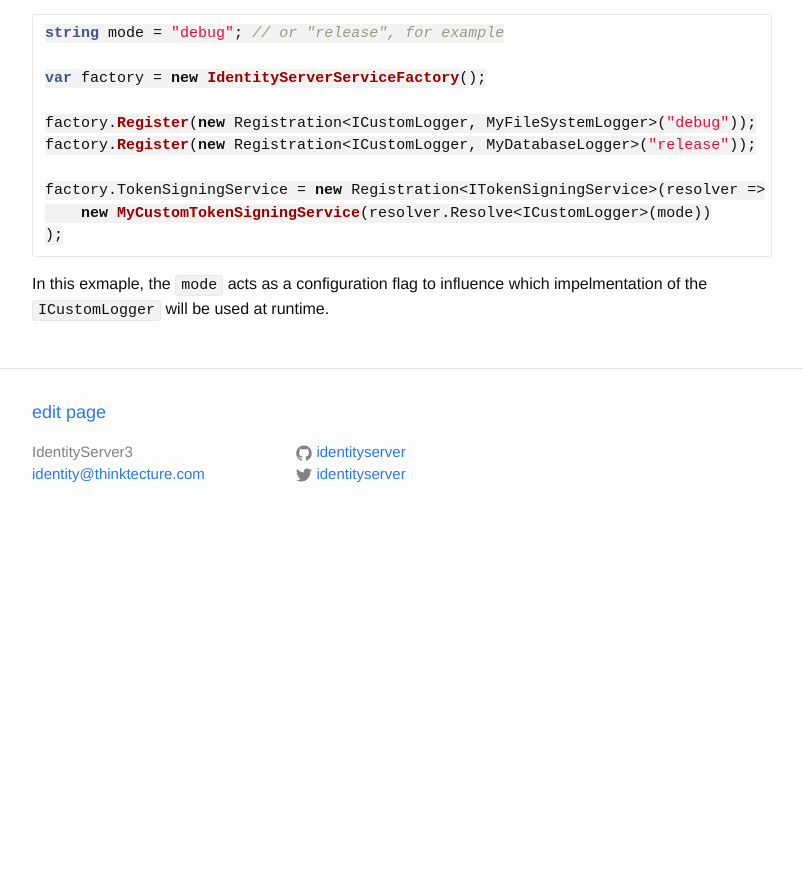
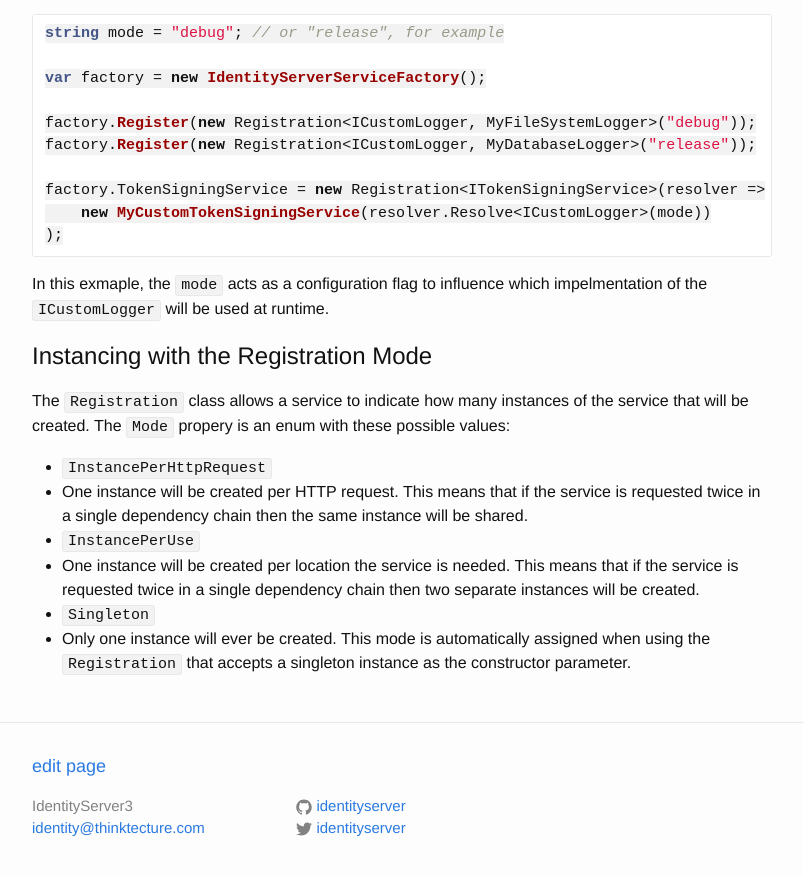
Before and after one commit to IdentityServer/Documentation, a Jekyll site: the page built from docs/advanced/di.md, in a window 1280 px wide and 900 px high, scrolled down 3635 px. Shown: the top 876 px of the window, without its empty margins (238-1041 px from the left). Built offline with Jekyll 4.4.1, drawn with Linux system fonts in a browser that asks for light colours; Markdown is read by kramdown in place of the engine named in the settings; before the commit the page ends 4181 px from its top, so only the background shows below that.

Commit message:
Update di.md

````diff
--- a/docs/advanced/di.md
+++ b/docs/advanced/di.md
@@ -174,3 +174,14 @@ factory.TokenSigningService = new Registration<ITokenSigningService>(resolver =>
 ```
 
 In this exmaple, the `mode` acts as a configuration flag to influence which impelmentation of the `ICustomLogger` will be used at runtime.
+
+## Instancing with the Registration Mode
+
+The `Registration` class allows a service to indicate how many instances of the service that will be created. The `Mode` propery is an enum with these possible values:
+
+* `InstancePerHttpRequest`
+ * One instance will be created per HTTP request. This means that if the service is requested twice in a single dependency chain then the same instance will be shared.
+* `InstancePerUse`
+ * One instance will be created per location the service is needed. This means that if the service is requested twice in a single dependency chain then two separate instances will be created.
+* `Singleton`
+ * Only one instance will ever be created. This mode is automatically assigned when using the `Registration` that accepts a singleton instance as the constructor parameter.
````
